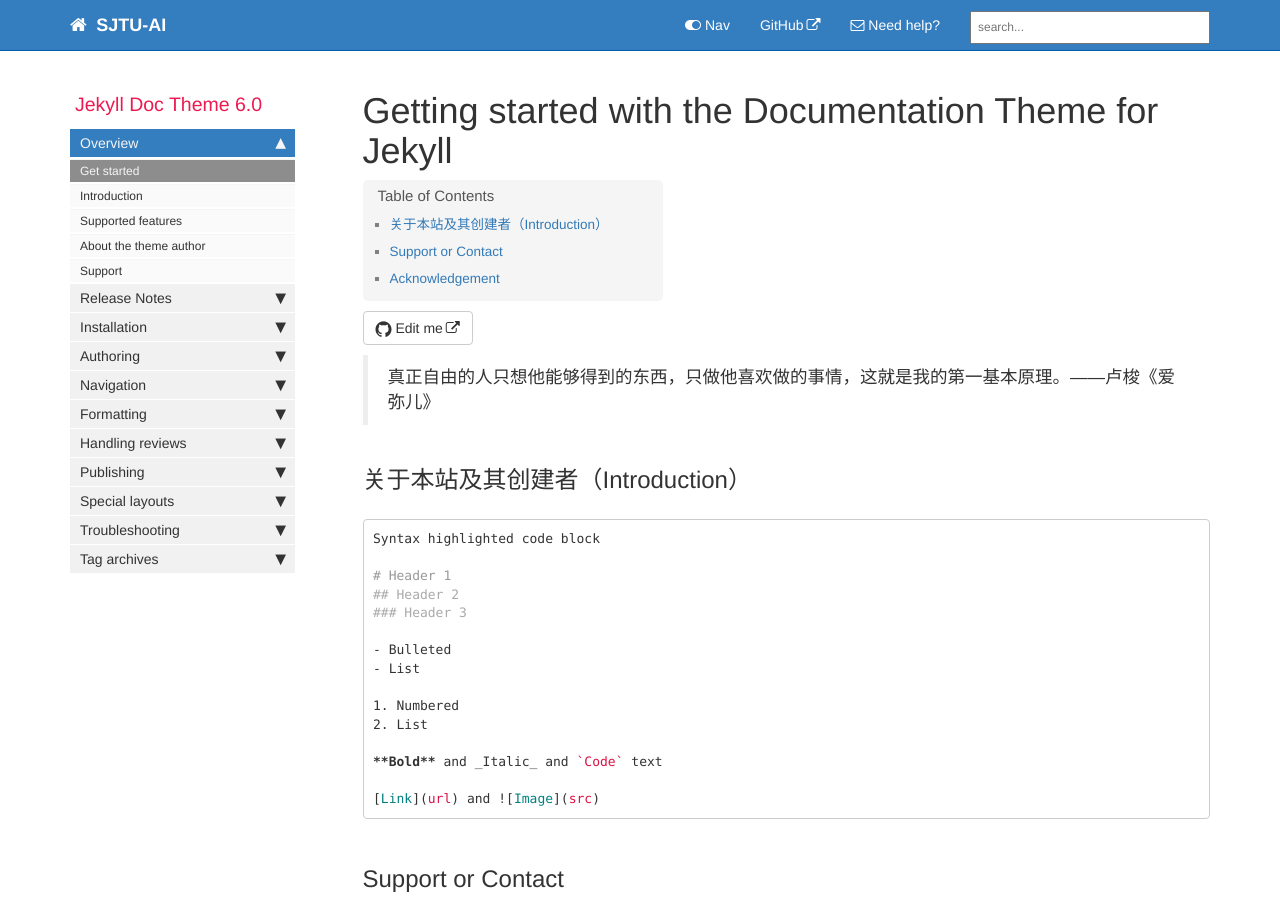
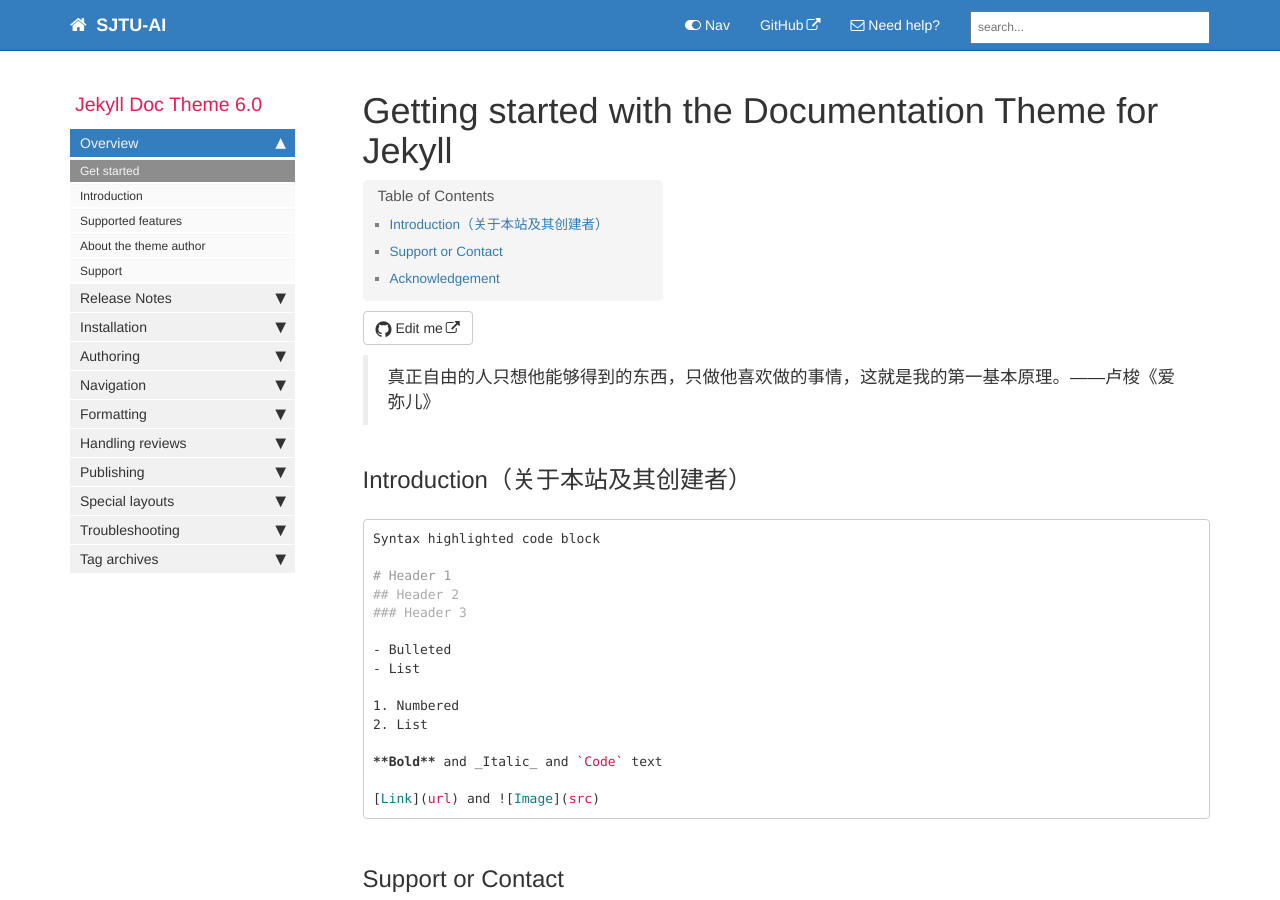
Before and after one commit to aisjtu/aisjtu.github.io, a Jekyll site: the page built from index.md, in a window 1280 px wide and 900 px high. Built offline with Jekyll 4.4.1, drawn with Linux system fonts in a browser that asks for light colours; comment, search, counter and statistics services are not loaded.

````diff
--- a/index.md
+++ b/index.md
@@ -8,7 +8,7 @@ permalink: index.html
 
 > 真正自由的人只想他能够得到的东西，只做他喜欢做的事情，这就是我的第一基本原理。——卢梭《爱弥儿》
 
-## 关于本站及其创建者（Introduction）
+## Introduction（关于本站及其创建者）
 
 
 ```markdown
````
